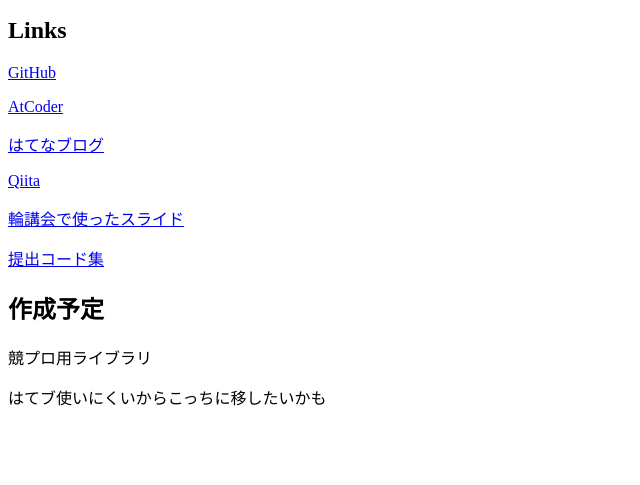
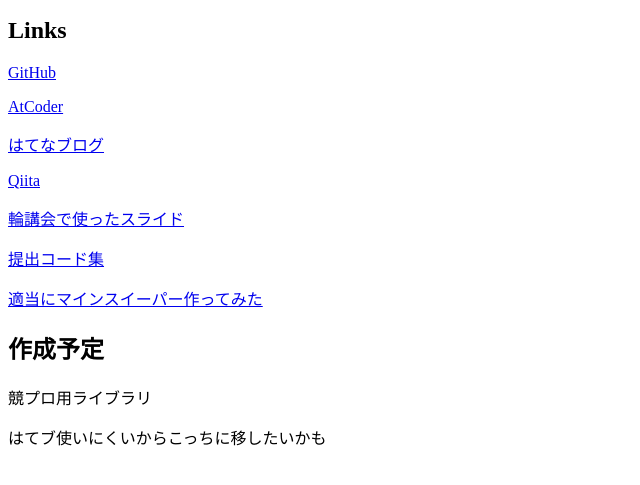
Before and after one commit to Suu0313/Suu0313.github.io, a plain HTML site: page index.html in a window 1280 px wide. Shown: the part 107-592 px from the top of the page, without its empty margins (0-640 px from the left). Drawn offline with Linux system fonts and the light colour scheme.

Commit message:
Update index.html

```diff
--- a/index.html
+++ b/index.html
@@ -14,6 +14,7 @@
   <p><a href="https://qiita.com/Suu0313" target="_blank">Qiita</a></p>
   <p><a href="https://suu0313.github.io/JournalClub/" target="_blank">輪講会で使ったスライド</a></p>
   <p><a href="https://github.com/Suu0313/competitive-programing-submissions" target="_blank">提出コード集</a></p>
+  <p><a href="https://suu0313.github.io/minesweeper/index.html" target="_blank">適当にマインスイーパー作ってみた</a></p>
   <h2>作成予定</h2>
   <p>競プロ用ライブラリ</p>
   <p>はてブ使いにくいからこっちに移したいかも</p>
```
